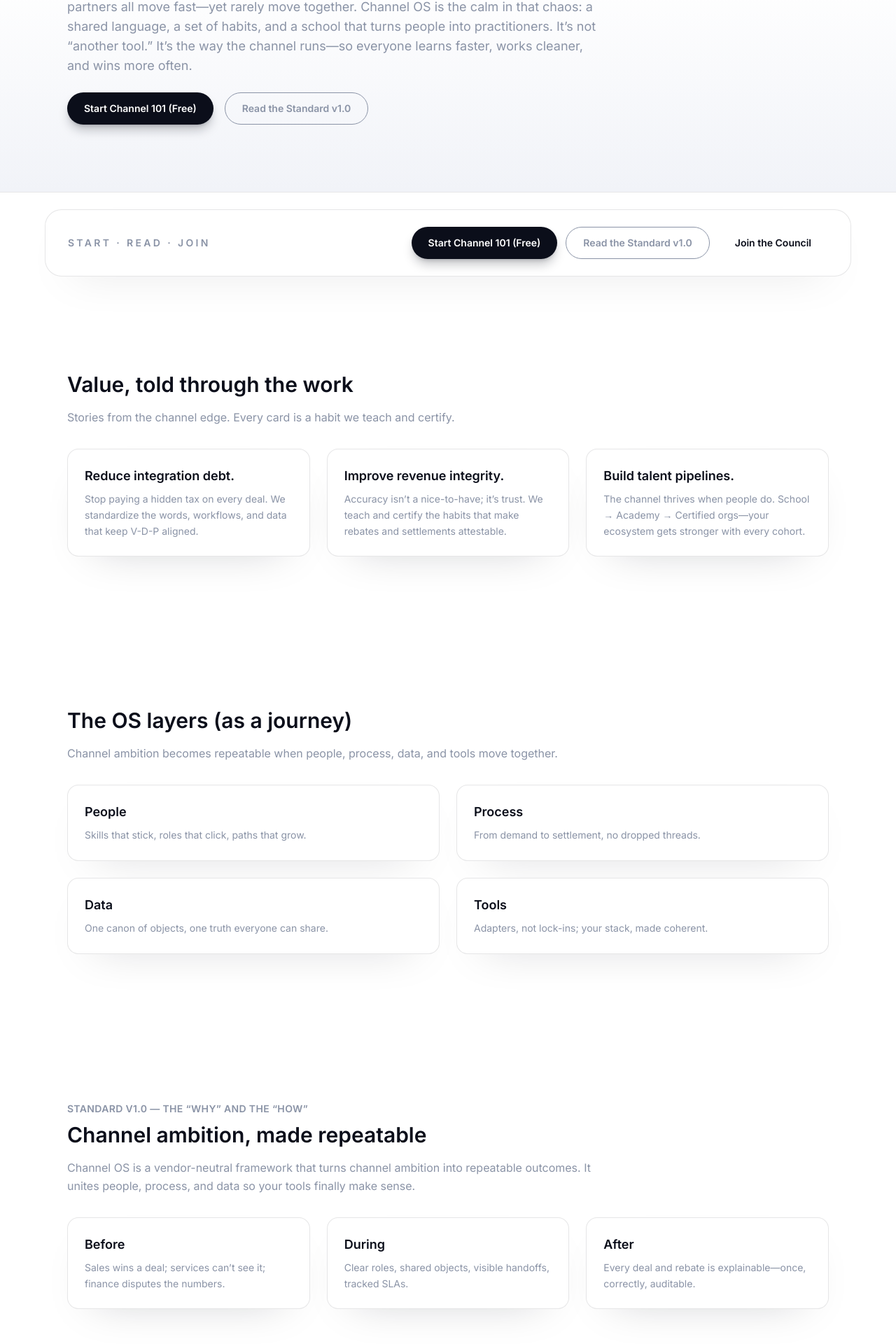
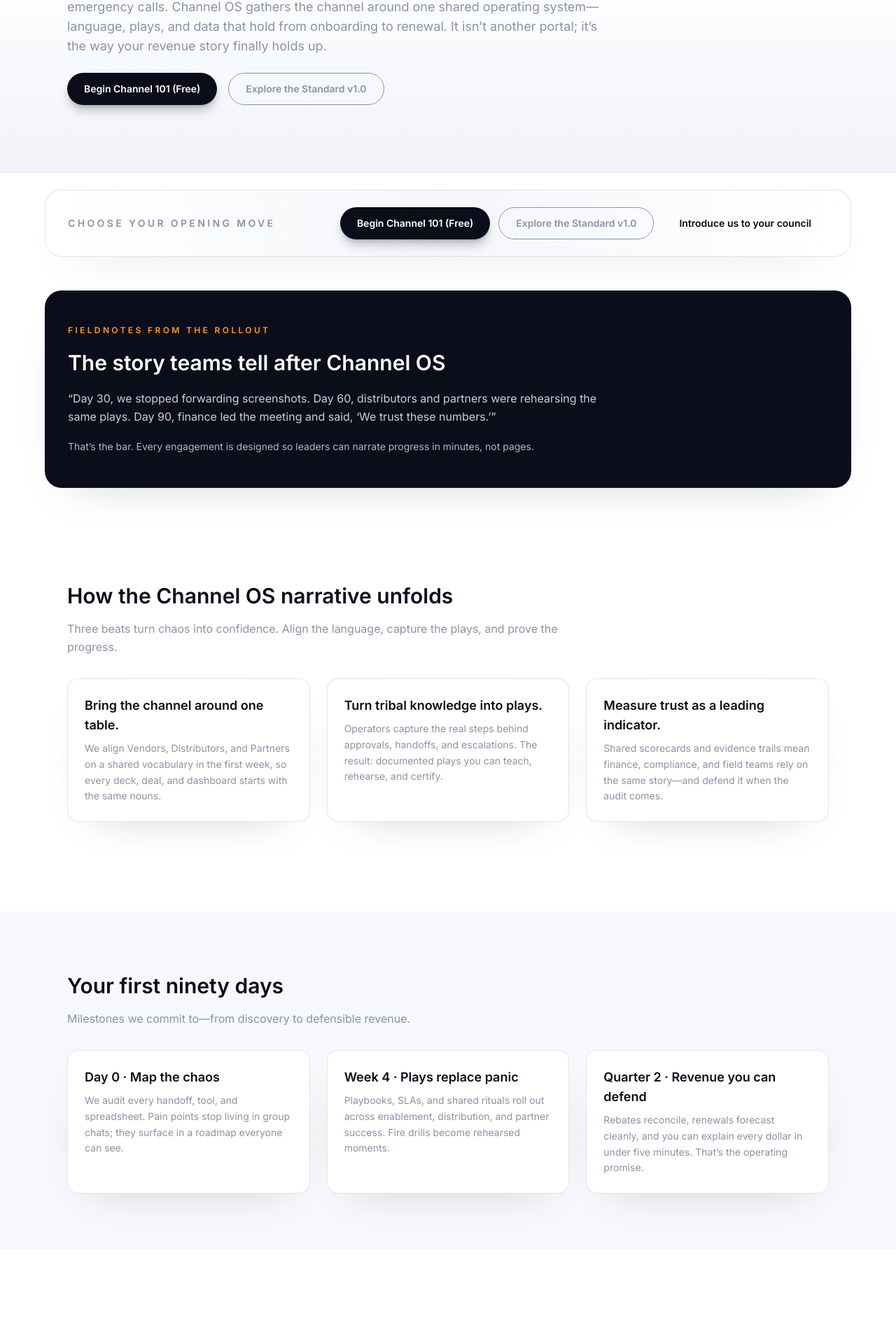
Before and after one commit to TychoLoke/RealityCheck, a Next.js app: page / in a window 1280 px wide. Shown: the part 429-2349 px from the top of the page at 70% size. Built offline with nearby package versions, Linux system fonts and the light colour scheme; no server answers.

Commit message:
Enhance home story flow and visuals

```diff
--- a/app/layout.tsx
+++ b/app/layout.tsx
@@ -49,9 +49,6 @@ export default function RootLayout({ children }: { children: React.ReactNode })
   return (
     <html lang="en" className="bg-cloud text-midnight">
       <body className={`${inter.className} flex min-h-screen flex-col bg-cloud text-midnight`}>
-        <a href="#main-content" className="skip-link">
-          Skip to content
-        </a>
         <Header />
         <main id="main-content" className="flex-1">
           {children}
--- a/app/page.tsx
+++ b/app/page.tsx
@@ -23,45 +23,81 @@ export const metadata: Metadata = {
 };
 
 const quickActions = [
-  { label: "Start Channel 101 (Free)", href: "/school" },
-  { label: "Read the Standard v1.0", href: "/standard", variant: "secondary" as const },
-  { label: "Join the Council", href: "/council", variant: "ghost" as const },
+  { label: "Begin Channel 101 (Free)", href: "/school" },
+  { label: "Explore the Standard v1.0", href: "/standard", variant: "secondary" as const },
+  { label: "Introduce us to your council", href: "/council", variant: "ghost" as const },
+];
+
+const narrativeBeats: SectionCard[] = [
+  {
+    title: "Bring the channel around one table.",
+    description:
+      "We align Vendors, Distributors, and Partners on a shared vocabulary in the first week, so every deck, deal, and dashboard starts with the same nouns.",
+  },
+  {
+    title: "Turn tribal knowledge into plays.",
+    description:
+      "Operators capture the real steps behind approvals, handoffs, and escalations. The result: documented plays you can teach, rehearse, and certify.",
+  },
+  {
+    title: "Measure trust as a leading indicator.",
+    description:
+      "Shared scorecards and evidence trails mean finance, compliance, and field teams rely on the same story—and defend it when the audit comes.",
+  },
+];
+
+const transformationTimeline: SectionCard[] = [
+  {
+    title: "Day 0 · Map the chaos",
+    description:
+      "We audit every handoff, tool, and spreadsheet. Pain points stop living in group chats; they surface in a roadmap everyone can see.",
+  },
+  {
+    title: "Week 4 · Plays replace panic",
+    description:
+      "Playbooks, SLAs, and shared rituals roll out across enablement, distribution, and partner success. Fire drills become rehearsed moments.",
+  },
+  {
+    title: "Quarter 2 · Revenue you can defend",
+    description:
+      "Rebates reconcile, renewals forecast cleanly, and you can explain every dollar in under five minutes. That’s the operating promise.",
+  },
 ];
 
 const valueStories: SectionCard[] = [
   {
-    title: "Reduce integration debt.",
+    title: "No more integration IOUs.",
     description:
-      "Stop paying a hidden tax on every deal. We standardize the words, workflows, and data that keep V-D-P aligned.",
+      "Standard data objects remove bespoke exports and heroic spreadsheets. The ecosystem finally shares one view of the customer journey.",
   },
   {
-    title: "Improve revenue integrity.",
+    title: "Pipeline with provenance.",
     description:
-      "Accuracy isn’t a nice-to-have; it’s trust. We teach and certify the habits that make rebates and settlements attestable.",
+      "Deal, incentive, and entitlement records carry context from source to settlement. Leaders coach the story instead of questioning it.",
   },
   {
-    title: "Build talent pipelines.",
+    title: "People graduate into operators.",
     description:
-      "The channel thrives when people do. School → Academy → Certified orgs—your ecosystem gets stronger with every cohort.",
+      "Talent pipelines grow from school to academy to certified teams. Each cohort scales the culture of operational excellence.",
   },
 ];
 
 const osLayers: SectionCard[] = [
-  { title: "People", description: "Skills that stick, roles that click, paths that grow." },
-  { title: "Process", description: "From demand to settlement, no dropped threads." },
-  { title: "Data", description: "One canon of objects, one truth everyone can share." },
-  { title: "Tools", description: "Adapters, not lock-ins; your stack, made coherent." },
+  { title: "People", description: "Role clarity, certifications, and coaching cadences that keep skill in market." },
+  { title: "Process", description: "Joint plays and SLAs that remove the guesswork from every handoff." },
+  { title: "Data", description: "Canonical objects, shared definitions, and evidence baked into the workflow." },
+  { title: "Tools", description: "Adapters and automations that make your existing stack feel orchestrated, not bolted on." },
 ];
 
 const standardMoments: SectionCard[] = [
-  { title: "Before", description: "Sales wins a deal; services can’t see it; finance disputes the numbers." },
-  { title: "During", description: "Clear roles, shared objects, visible handoffs, tracked SLAs." },
-  { title: "After", description: "Every deal and rebate is explainable—once, correctly, auditable." },
+  { title: "Before", description: "Siloed spreadsheets, disputed rebates, and every quarter starts from scratch." },
+  { title: "During", description: "Cross-functional rituals, teachable plays, and shared dashboards that update themselves." },
+  { title: "After", description: "Explainable deals, auditable incentives, and teams who trust the numbers." },
 ];
 
 const canonDetails: SectionCard[] = [
   {
-    title: "Objects",
+    title: "Objects in the Channel Canon",
     content: [
       "Partner",
       "Program",
@@ -77,7 +113,7 @@ const canonDetails: SectionCard[] = [
     ],
   },
   {
-    title: "SLAs we teach & certify",
+    title: "Operational promises we certify",
     content: [
       "Deal-reg approval ≤ 48h",
       "Rebate accuracy ≥ 99.7%",
@@ -85,23 +121,32 @@ const canonDetails: SectionCard[] = [
       "Conflict cycle time ≤ 7 days",
     ],
   },
+  {
+    title: "Rhythms we install",
+    content: [
+      "Monday: shared pipeline standup",
+      "Wednesday: enablement rehearsal",
+      "Friday: finance + ops evidence review",
+      "Monthly: partner council retrospective",
+    ],
+  },
 ];
 
 const principles: SectionCard[] = [
   {
-    title: "The pledge",
+    title: "Vendor-neutral on purpose.",
     description:
-      "Vendor-neutral by design. Community-driven by choice. Versioned in the open. No tool favoritism—ever.",
+      "Community governance keeps Channel OS honest. Standards live in the open so no single player steers the playbook.",
   },
   {
-    title: "Every deal, every rebate—explained.",
+    title: "Evidence before opinion.",
     description:
-      "We obsess over explainability so compliance, finance, and operations never fight the data again.",
+      "Every recommendation ships with the data model, ritual, and template to run it tomorrow morning.",
   },
   {
-    title: "Stop guessing. Start operating.",
+    title: "Progress you can narrate.",
     description:
-      "Channel OS replaces folklore with shared language, practiced habits, and accountability you can audit.",
+      "Leaders don’t just see metrics—they get the story arcs, the wins, and the next experiment in plain language.",
   },
 ];
 
@@ -125,34 +170,65 @@ const nextSteps: SectionCard[] = [
 
 export default function HomePage() {
   return (
-    <div className="flex flex-col gap-12">
+    <div className="flex flex-col gap-12 pb-20">
       <Hero
-        eyebrow="Home — the story people meet first"
-        title="The vendor-neutral operating system for the channel (VDP)"
-        tagline="Where the Channel Learns, Works, and Wins."
-        description="Most channels run on exports, emails, and best guesses. Vendors, distributors, and partners all move fast—yet rarely move together. Channel OS is the calm in that chaos: a shared language, a set of habits, and a school that turns people into practitioners. It’s not “another tool.” It’s the way the channel runs—so everyone learns faster, works cleaner, and wins more often."
-        primaryCta={{ label: "Start Channel 101 (Free)", href: "/school" }}
-        secondaryCta={{ label: "Read the Standard v1.0", href: "/standard" }}
+        eyebrow="Home — start with the story"
+        title="Channel OS is how the channel finally runs together"
+        tagline="The vendor-neutral operating system for Vendors, Distributors, and Partners."
+        description="Every quarter the channel rewrites the same playbook in spreadsheets, DMs, and emergency calls. Channel OS gathers the channel around one shared operating system—language, plays, and data that hold from onboarding to renewal. It isn’t another portal; it’s the way your revenue story finally holds up."
+        primaryCta={{ label: "Begin Channel 101 (Free)", href: "/school" }}
+        secondaryCta={{ label: "Explore the Standard v1.0", href: "/standard" }}
       />
 
       <section className="-mt-6">
-        <Container className="flex flex-wrap items-center justify-center gap-4 rounded-3xl border border-midnight/10 bg-white px-6 py-6 text-sm shadow-card sm:flex-nowrap">
+        <Container className="flex flex-wrap items-center justify-center gap-4 rounded-3xl border border-midnight/10 bg-gradient-to-r from-white via-graphite/70 to-white px-6 py-6 text-sm shadow-card backdrop-blur sm:flex-nowrap">
           <p className="text-center text-sm font-semibold uppercase tracking-[0.24em] text-neutral">
-            Start · Read · Join
+            Choose your opening move
           </p>
           <div className="flex flex-1 flex-wrap justify-center gap-3 sm:justify-end">
             {quickActions.map(({ label, href, variant }) => (
-              <CTAButton
-                key={href}
-                href={href}
-                variant={variant}
-              >
+              <CTAButton key={href} href={href} variant={variant}>
                 {label}
               </CTAButton>
             ))}
           </div>
         </Container>
       </section>
+
+      <section>
+        <Container className="relative overflow-hidden rounded-3xl border border-midnight/10 bg-midnight px-8 py-12 text-left text-cloud shadow-card">
+          <div className="absolute inset-0 -z-10 bg-[radial-gradient(circle_at_top_right,rgba(255,255,255,0.18),transparent_55%)]" />
+          <div className="max-w-3xl space-y-5">
+            <p className="text-xs font-semibold uppercase tracking-[0.28em] text-signalAmber">Fieldnotes from the rollout</p>
+            <h2 className="text-2xl font-semibold sm:text-3xl">The story teams tell after Channel OS</h2>
+            <p className="text-base leading-relaxed text-cloud/80">
+              “Day 30, we stopped forwarding screenshots. Day 60, distributors and partners were rehearsing the same plays. Day 90, finance led the meeting and said, ‘We trust these numbers.’”
+            </p>
+            <p className="text-sm text-cloud/70">
+              That’s the bar. Every engagement is designed so leaders can narrate progress in minutes, not pages.
+            </p>
+          </div>
+        </Container>
+      </section>
+
+      <Section
+        title="How the Channel OS narrative unfolds"
+        description="Three beats turn chaos into confidence. Align the language, capture the plays, and prove the progress."
+      >
+        {narrativeBeats.map((story) => (
+          <Card key={story.title} title={story.title} description={story.description} />
+        ))}
+      </Section>
+
+      <Section
+        title="Your first ninety days"
+        description="Milestones we commit to—from discovery to defensible revenue."
+        className="bg-graphite/60"
+      >
+        {transformationTimeline.map((moment) => (
+          <Card key={moment.title} title={moment.title} description={moment.description} />
+        ))}
+      </Section>
 
       <Section
         title="Value, told through the work"
@@ -178,13 +254,14 @@ export default function HomePage() {
         title="Channel ambition, made repeatable"
         description="Channel OS is a vendor-neutral framework that turns channel ambition into repeatable outcomes. It unites people, process, and data so your tools finally make sense."
         columns={3}
+        className="bg-gradient-to-b from-white via-graphite/40 to-white"
       >
         {standardMoments.map((moment) => (
           <Card key={moment.title} title={moment.title} description={moment.description} />
         ))}
       </Section>
 
-      <Section columns={2} title="The canon everyone can trust">
+      <Section columns={3} title="The canon everyone can trust" className="bg-graphite/30">
         {canonDetails.map((item) => (
           <Card key={item.title} title={item.title}>
             <ul className="list-disc space-y-2 pl-5 text-sm text-neutral">
@@ -214,7 +291,7 @@ export default function HomePage() {
         ))}
       </Section>
 
-      <section className="pb-20">
+      <section>
         <Container className="rounded-3xl border border-midnight/10 bg-graphite px-8 py-12 text-center shadow-card">
           <h2 className="text-2xl font-semibold text-midnight sm:text-3xl">Journal — earn trust, week by week</h2>
           <p className="mt-4 text-base text-neutral">
--- a/components/Section.tsx
+++ b/components/Section.tsx
@@ -8,6 +8,7 @@ interface SectionProps {
   children: ReactNode;
   eyebrow?: string;
   columns?: 1 | 2 | 3;
+  className?: string;
 }
 
 const columnsClassMap: Record<NonNullable<SectionProps["columns"]>, string> = {
@@ -23,11 +24,12 @@ export function Section({
   children,
   eyebrow,
   columns = 3,
+  className = "",
 }: SectionProps) {
   const gridClasses = columnsClassMap[columns];
 
   return (
-    <section id={id} className="py-16 sm:py-20">
+    <section id={id} className={`py-16 sm:py-20 ${className}`}>
       <Container className="flex flex-col gap-8">
         <div className="max-w-3xl">
           {eyebrow ? (
```
Also changed, not shown: app/globals.css (+0 -16 lines).
